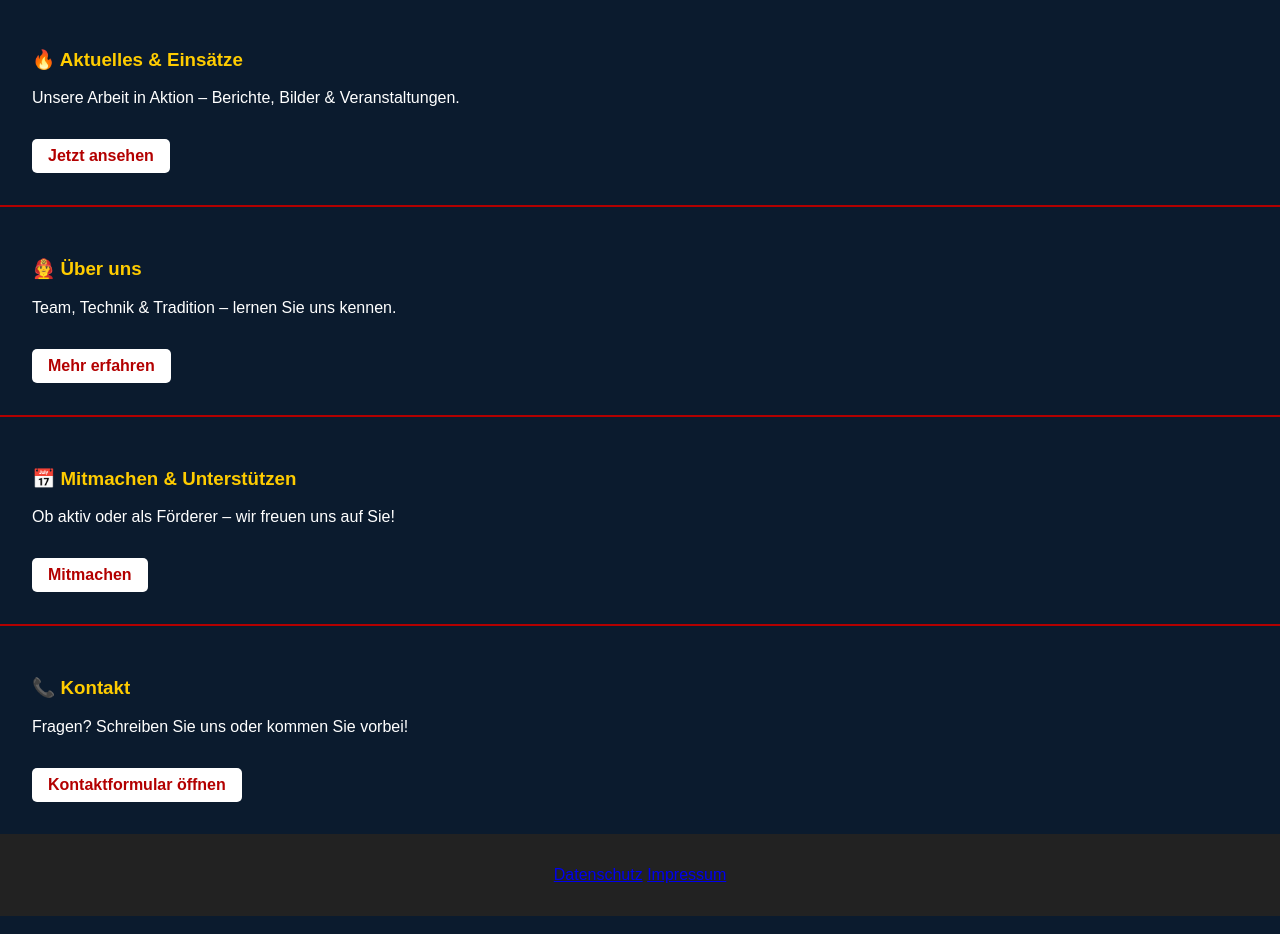
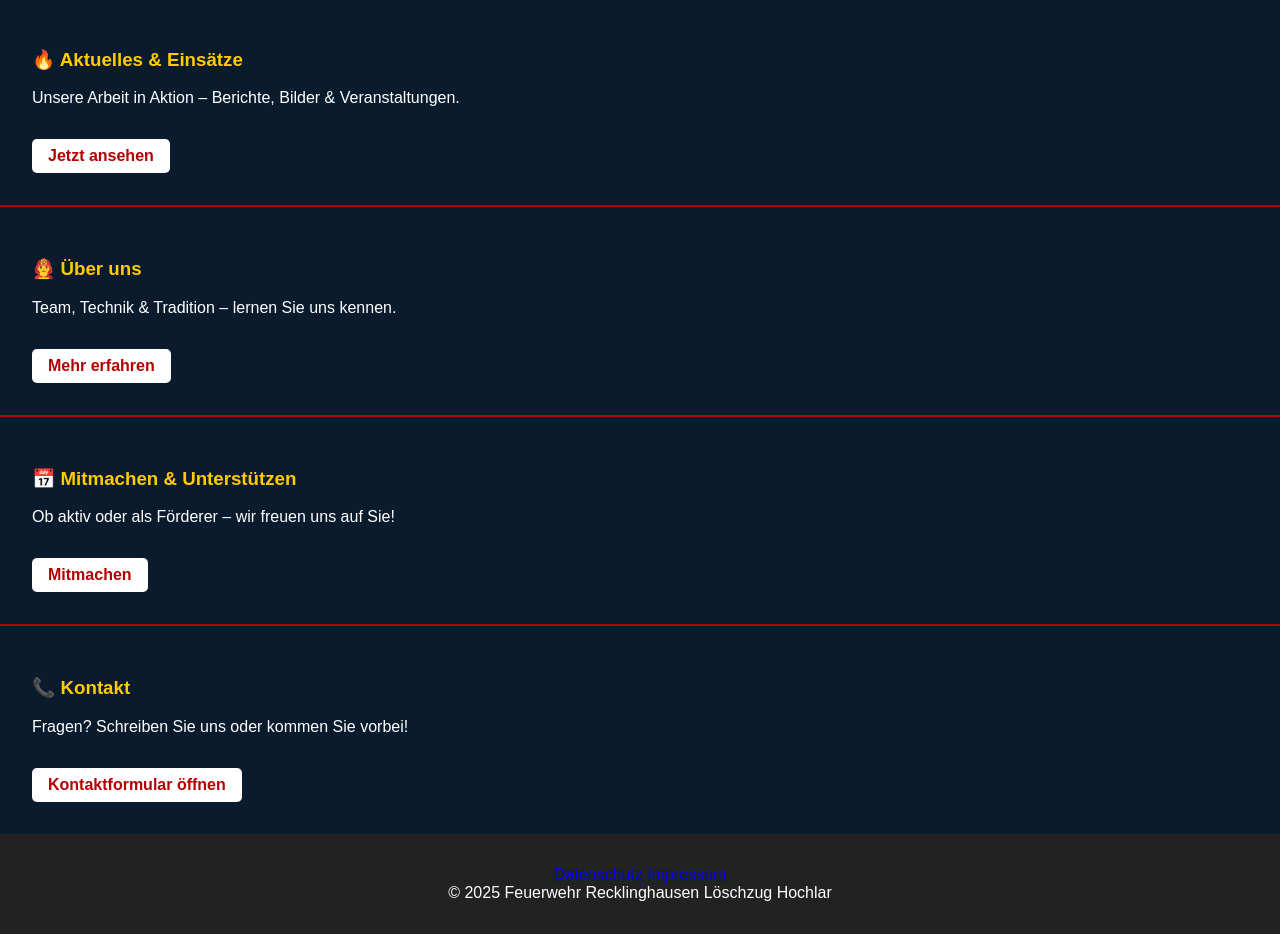
Before and after one commit to stefan-becker/loeschzug-hochlar, a Jekyll site: the page built from index.md, in a window 1280 px wide, cut to the strip 469-1403 px from the top of the page. Built offline with Jekyll 4.4.1, drawn with Linux system fonts in a browser that asks for light colours; part of the change alters nothing that is shown.

Commit message:
Fehler im Zeilenumbruch

```diff
--- a/_layouts/default.html
+++ b/_layouts/default.html
@@ -52,7 +52,7 @@
   </section>
 
   <footer>
-    <p><a href="{{ '/datenschutz.html' | relative_url }}">Datenschutz</a> <a href="{{ '/impressum.html' | relative_url }}">Impressum</a><br© 2025 Feuerwehr Recklinghausen Löschzug Hochlar</p>
+    <p><a href="{{ '/datenschutz.html' | relative_url }}">Datenschutz</a> <a href="{{ '/impressum.html' | relative_url }}">Impressum</a><br>© 2025 Feuerwehr Recklinghausen Löschzug Hochlar</p>
   </footer>
 
 </body>
```
